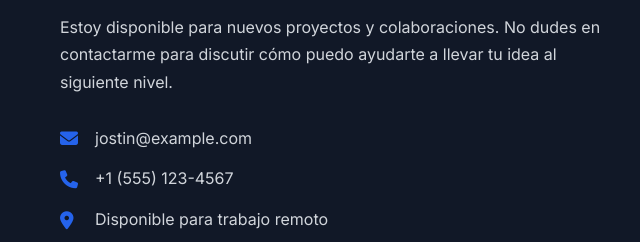
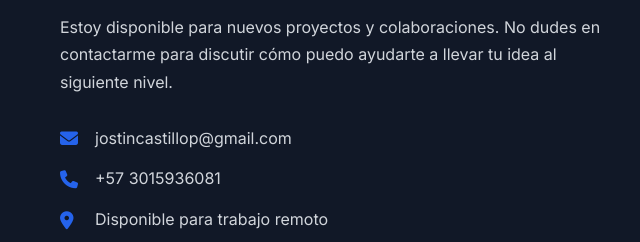
Before and after one commit to jostincp/portafolio, a plain HTML site: page index.html in a window 1280 px wide. Shown: the part 4399-4641 px from the top of the page, 0-640 px from the left. Drawn offline with Linux system fonts and the light colour scheme.

Commit message:
Se corrige Email y número de contacto

```diff
--- a/index.html
+++ b/index.html
@@ -360,11 +360,11 @@
                     <div class="contact-methods">
                         <div class="contact-method">
                             <i class="fas fa-envelope"></i>
-                            <span>jostin@example.com</span>
+                            <span>jostincastillop@gmail.com</span>
                         </div>
                         <div class="contact-method">
                             <i class="fas fa-phone"></i>
-                            <span>+1 (555) 123-4567</span>
+                            <span>+57 3015936081</span>
                         </div>
                         <div class="contact-method">
                             <i class="fas fa-map-marker-alt"></i>
```
